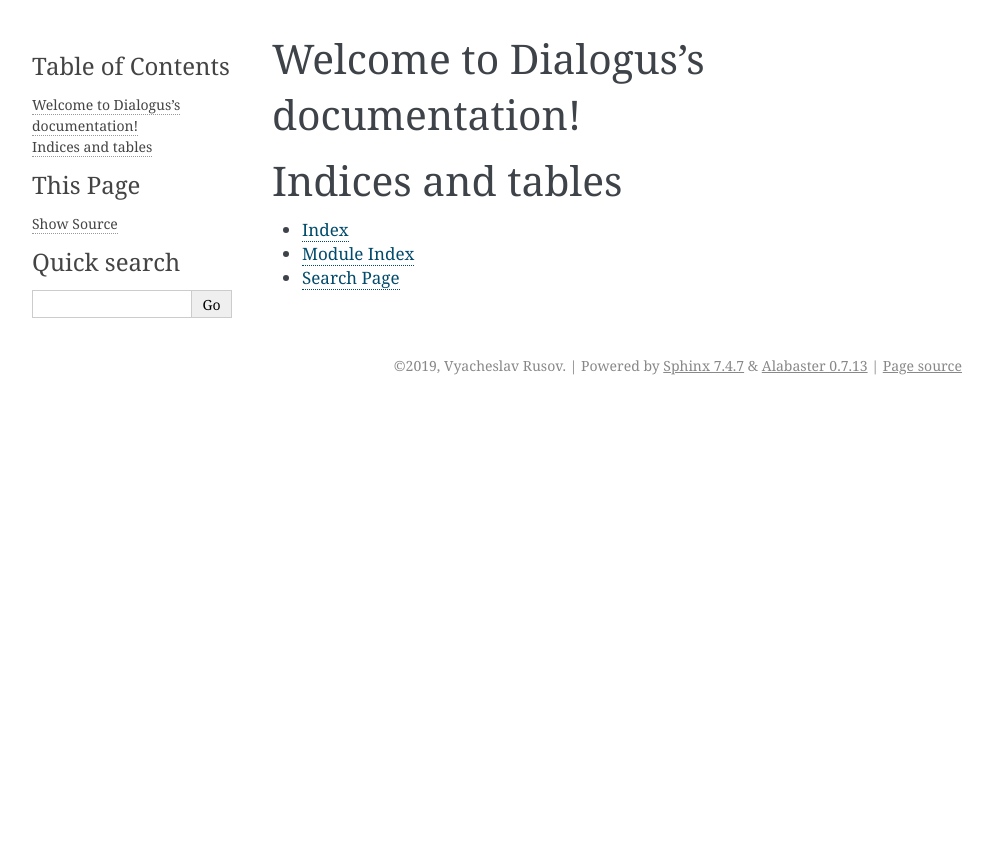
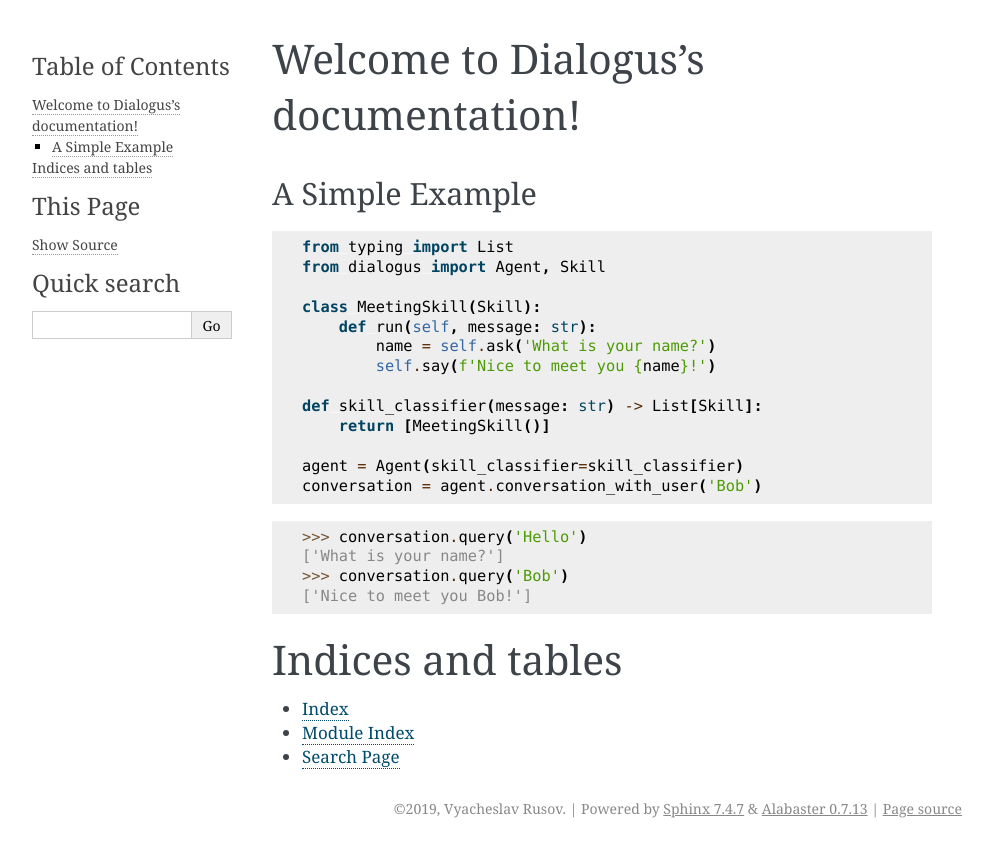
Before and after one commit to odryfox/millet, a Sphinx documentation site: the page built from docs/index.rst, in a window 1280 px wide. Shown: the top 857 px of the page, without its empty margins (148-1141 px from the left). Built offline with Sphinx 7.4.7, drawn with Linux system fonts in a browser that asks for light colours.

Commit message:
Add a simple example to docs

```diff
--- a/docs/index.rst
+++ b/docs/index.rst
@@ -11,6 +11,31 @@
    :caption: Contents:
 
 
+A Simple Example
+----------------
+
+.. code-block:: python
+
+    from typing import List
+    from dialogus import Agent, Skill
+
+    class MeetingSkill(Skill):
+        def run(self, message: str):
+            name = self.ask('What is your name?')
+            self.say(f'Nice to meet you {name}!')
+
+    def skill_classifier(message: str) -> List[Skill]:
+        return [MeetingSkill()]
+
+    agent = Agent(skill_classifier=skill_classifier)
+    conversation = agent.conversation_with_user('Bob')
+
+.. code-block:: python
+
+    >>> conversation.query('Hello')
+    ['What is your name?']
+    >>> conversation.query('Bob')
+    ['Nice to meet you Bob!']
 
 Indices and tables
 ==================
```
